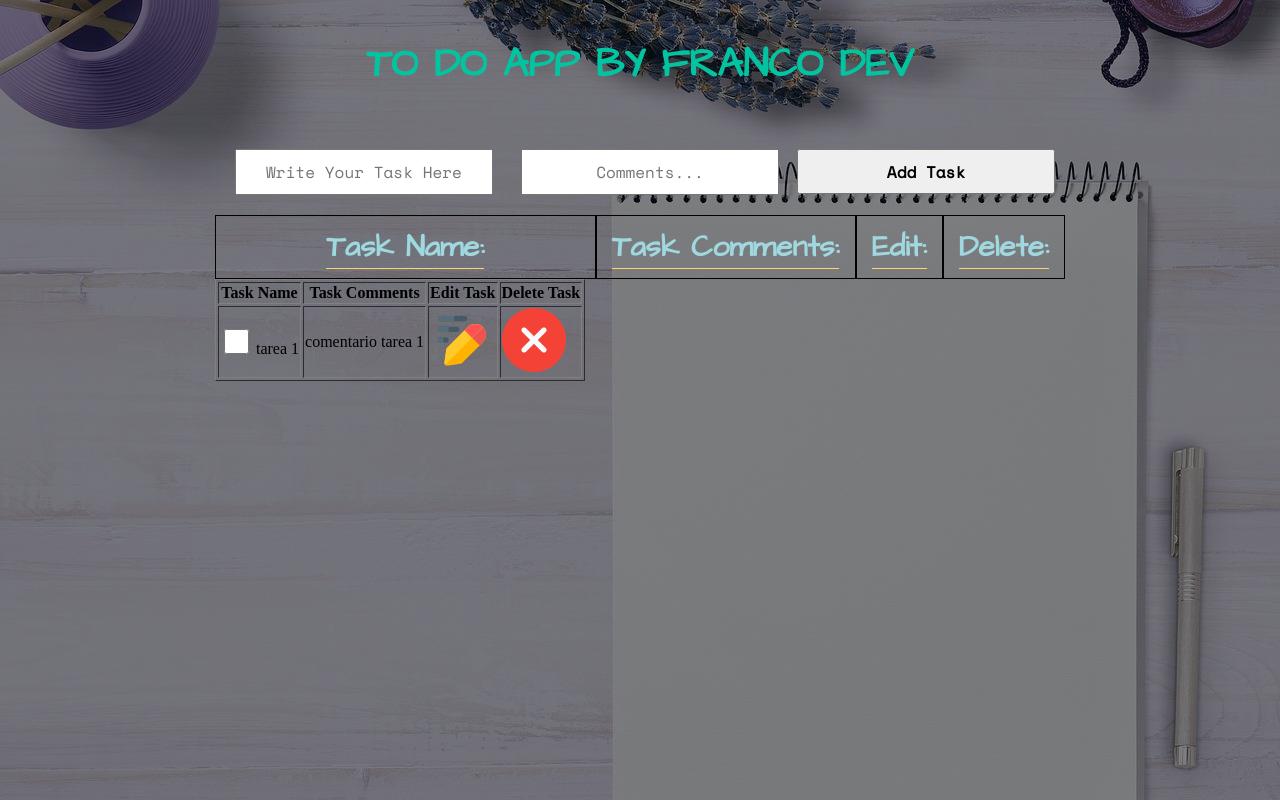
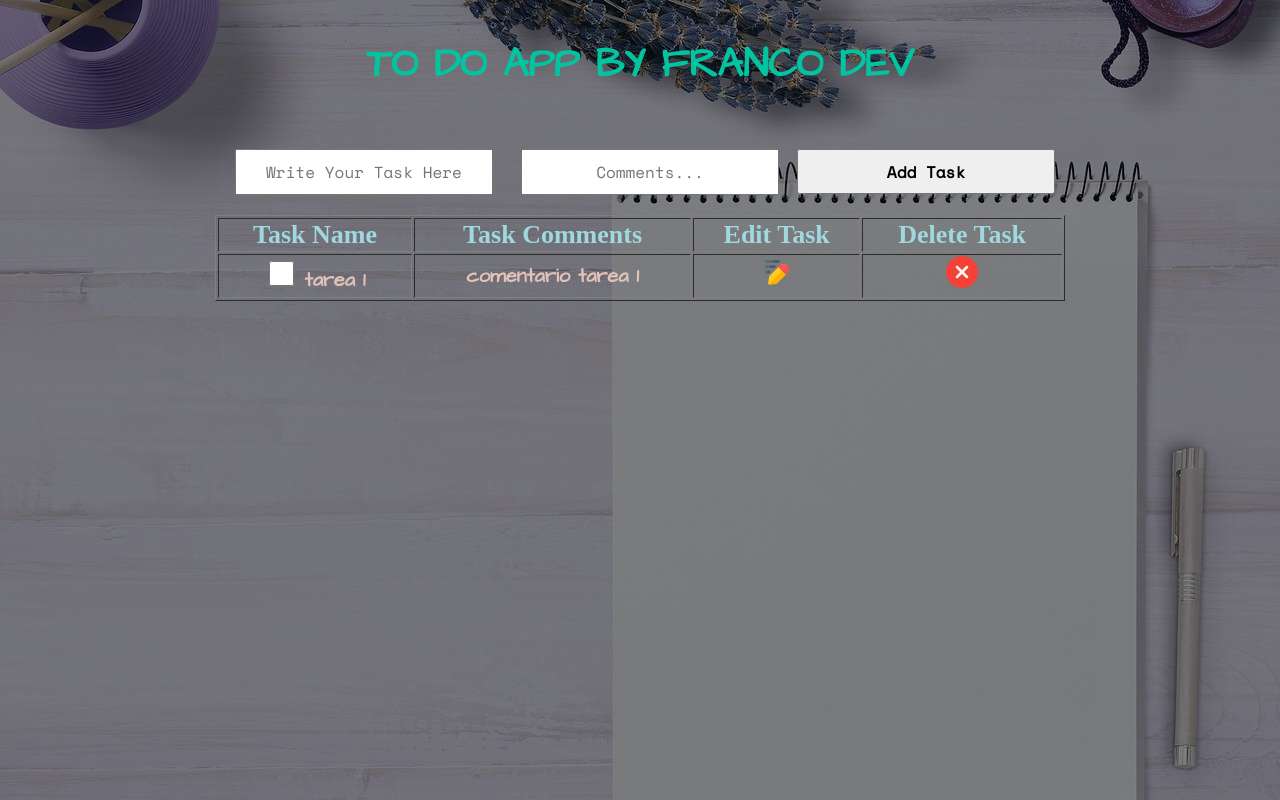
Before and after one commit to frakopy/TodoFlaskWebApp, a Flask app: page / in a window 1280 px wide. Run offline with Flask 2, Linux system fonts and the light colour scheme; data that the repository does not hold is empty; some libraries are stand-ins or nearby versions.

Commit message:
Giving Styles to a table tag

```diff
--- a/static/css/styles.css
+++ b/static/css/styles.css
@@ -23,44 +23,47 @@ body{
     grid-template-columns: auto auto auto auto;
     grid-template-areas: 'header header header header'
                         'form form form form'
-                        'head1 head2 head3 head4'
-                        'task comments edit delete';
+                        'tasks tasks tasks tasks';
     justify-content: center;
     align-items: baseline;
 }
 
-.grid-container > .header, .form, .task-container,
-.comments, .img-edit, .img-delete, .head1, .head2, .head3, .head4{
+.grid-container > .header, .form, .task-container{
     padding: 10px;
     font-family: 'Architects Daughter', cursive;
     font-size: 20px;
     font-weight: bold;
     text-align: center;
     color: #03C4A1;
-    border: 1px solid black;
 }
 
-.grid-container > .header, .form {
-    border: none;
+table {
+    text-align: center;
+    width: 100%;
 }
 
-.grid-container > .head1 > label, .head2 > label, .head3 > label, .head4 > label  {
-    font-size: 30px;
+table > thead {
+    font-size: 26px;
     color: #9FD8DF;
-    border-bottom: 1px solid #FFD369;
+}
+
+table > tbody > tr {
+    font-family: 'Architects Daughter', cursive;
+    font-size: 20px;
+    font-weight: bold;
+    color: #E2C2B9;
+}
+
+
+table > tbody > tr > td > img {
+    max-width: 32px;
+    max-height: 32px;
 }
 
 .header{grid-area: header;}
 .form{grid-area: form;}
-.task-container{grid-area: task;}
-.comments{grid-area: comments;}
-.img-edit{grid-area: edit;}
-.img-delete{grid-area: delete;}
+.table-tasks{grid-area: tasks;}
 
-.head1{grid-area: head1;}
-.head2{grid-area: head2;}
-.head3{grid-area: head3;}
-.head4{grid-area: head4;}
 
 .grid-container > form > input{
     font-family: 'Space Mono', monospace;
@@ -68,25 +71,6 @@ body{
     margin: 10px;
     text-align: center;
 }
-
-.grid-container > .task-container, .comments, .img-edit, .img-delete{
-    display:flex;
-    flex-direction: column;
-    align-items: start;
-    justify-content:space-between;
-    padding: 10px;
-    font-family: 'Architects Daughter', cursive;
-    font-size: 20px;
-    font-weight: bold;
-    color: #E2C2B9;
-}
-
-
-.grid-container > .img-edit > img, .img-delete > img {
-    max-width: 32px;
-    max-height: 32px;
-}
-
 
 input[type="checkbox"]{
     width:25px;
--- a/templates/index.html
+++ b/templates/index.html
@@ -21,19 +21,6 @@
             <input type="text" class='coment-task' id="coment-task" placeholder="Comments...">
             <button class="btn-task" id="btn-task">Add Task</button>
         </form>
-
-        <div class="head1">
-            <label>Task Name:</label>
-        </div>
-        <div class="head2">
-            <label>Task Comments:</label>
-        </div>
-        <div class="head3">
-            <label>Edit:</label>
-        </div>
-        <div class="head4">
-            <label>Delete:</label>
-        </div>
 
         <div class="table-tasks">
             <table border>
```
